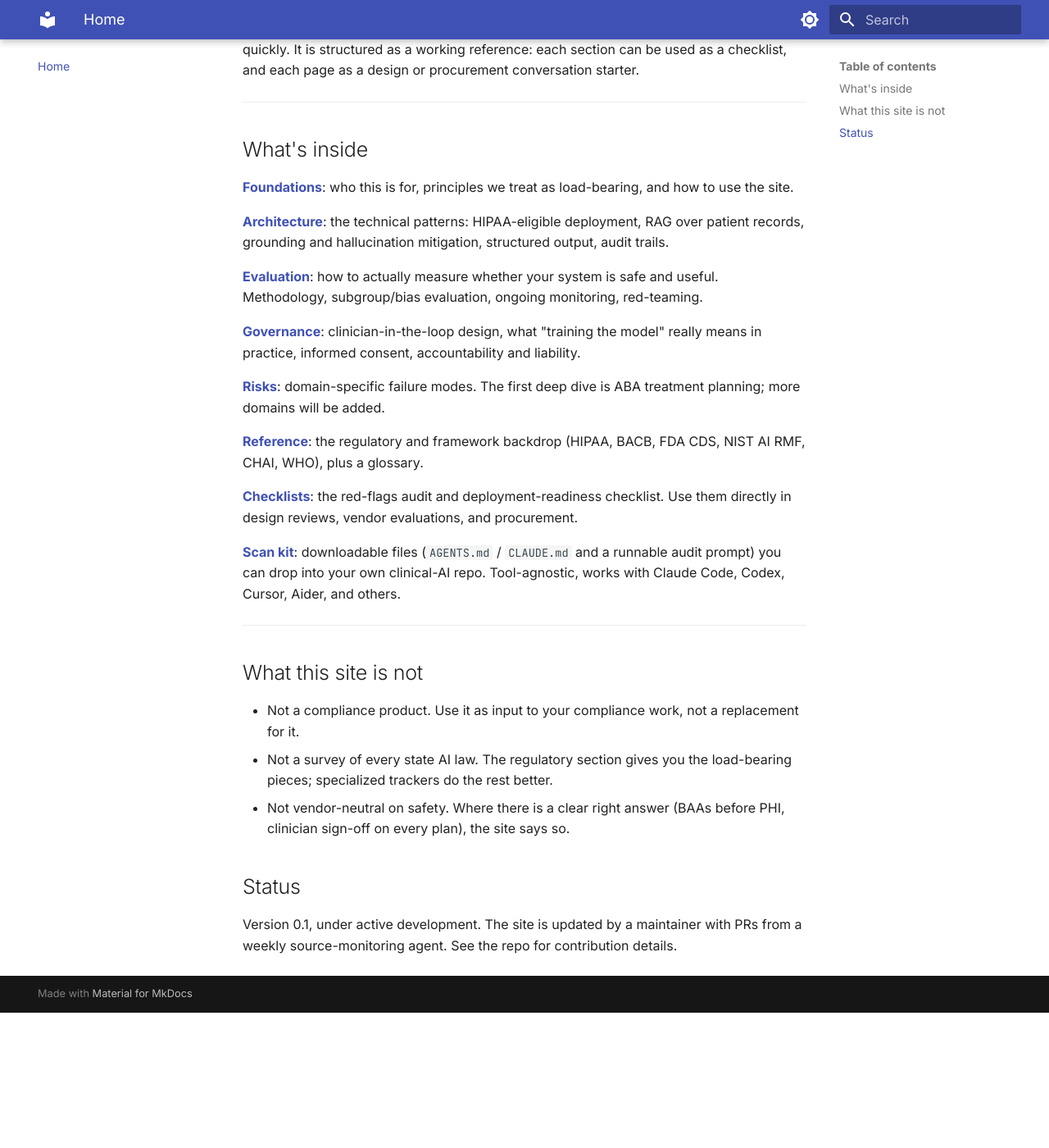
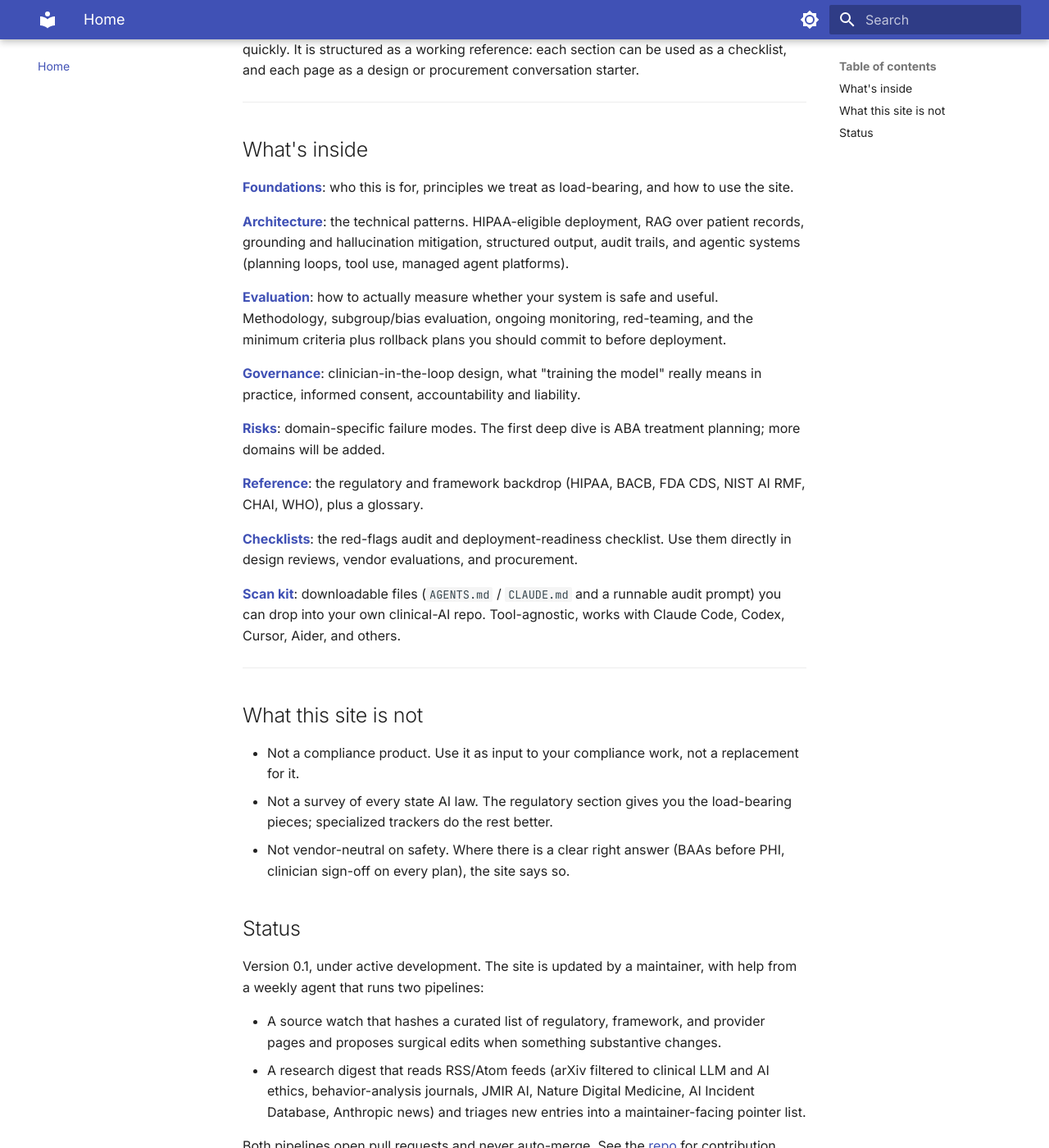
Before and after one commit to david-j-cox/ai-ethics-governance-and-guardrails, an MkDocs documentation site: the page built from docs/index.md, in a window 1280 px wide and 1400 px high, scrolled down 375 px. Shown: the whole window at 82% size. Built offline with MkDocs 1.6.1 and Material for MkDocs 9.7.7, drawn with Linux system fonts in a browser that asks for light colours; before the commit the page ends 1610 px from its top, so only the background shows below that; some of the changed text lies outside the part shown.

Commit message:
Update docs and cron; describe both pipelines and the scan kit
- README.md: rewrite to describe the dev/main branch model, both agent
  pipelines, and the scan-kit/ directory.
- docs/index.md: mention agentic systems on the Architecture line and
  minimum-criteria/rollback on the Evaluation line. Replace the Status
  section with a description of both pipelines.
- .github/workflows/monitor.yml: move the cron from Mondays 13:00 UTC
  to 01:00 UTC Monday (= Sunday 9pm ET during DST, 8pm ET otherwise).

Co-Authored-By: Claude Opus 4.7 (1M context) <noreply@anthropic.com>

```diff
--- a/docs/index.md
+++ b/docs/index.md
@@ -10,9 +10,9 @@ This site is opinionated. By "opinionated" we mean what the term means in softwa
 
 [**Foundations**](foundations/index.md): who this is for, principles we treat as load-bearing, and how to use the site.
 
-[**Architecture**](architecture/index.md): the technical patterns: HIPAA-eligible deployment, RAG over patient records, grounding and hallucination mitigation, structured output, audit trails.
+[**Architecture**](architecture/index.md): the technical patterns. HIPAA-eligible deployment, RAG over patient records, grounding and hallucination mitigation, structured output, audit trails, and agentic systems (planning loops, tool use, managed agent platforms).
 
-[**Evaluation**](evaluation/index.md): how to actually measure whether your system is safe and useful. Methodology, subgroup/bias evaluation, ongoing monitoring, red-teaming.
+[**Evaluation**](evaluation/index.md): how to actually measure whether your system is safe and useful. Methodology, subgroup/bias evaluation, ongoing monitoring, red-teaming, and the minimum criteria plus rollback plans you should commit to before deployment.
 
 [**Governance**](governance/index.md): clinician-in-the-loop design, what "training the model" really means in practice, informed consent, accountability and liability.
 
@@ -34,4 +34,9 @@ This site is opinionated. By "opinionated" we mean what the term means in softwa
 
 ## Status
 
-Version 0.1, under active development. The site is updated by a maintainer with PRs from a weekly source-monitoring agent. See the repo for contribution details.
+Version 0.1, under active development. The site is updated by a maintainer, with help from a weekly agent that runs two pipelines:
+
+- A source watch that hashes a curated list of regulatory, framework, and provider pages and proposes surgical edits when something substantive changes.
+- A research digest that reads RSS/Atom feeds (arXiv filtered to clinical LLM and AI ethics, behavior-analysis journals, JMIR AI, Nature Digital Medicine, AI Incident Database, Anthropic news) and triages new entries into a maintainer-facing pointer list.
+
+Both pipelines open pull requests and never auto-merge. See the [repo](https://github.com/david-j-cox/ai-ethics-governance-and-guardrails) for contribution details.
```
Also changed, not shown: README.md (+36 -10 lines), 1 other file.
